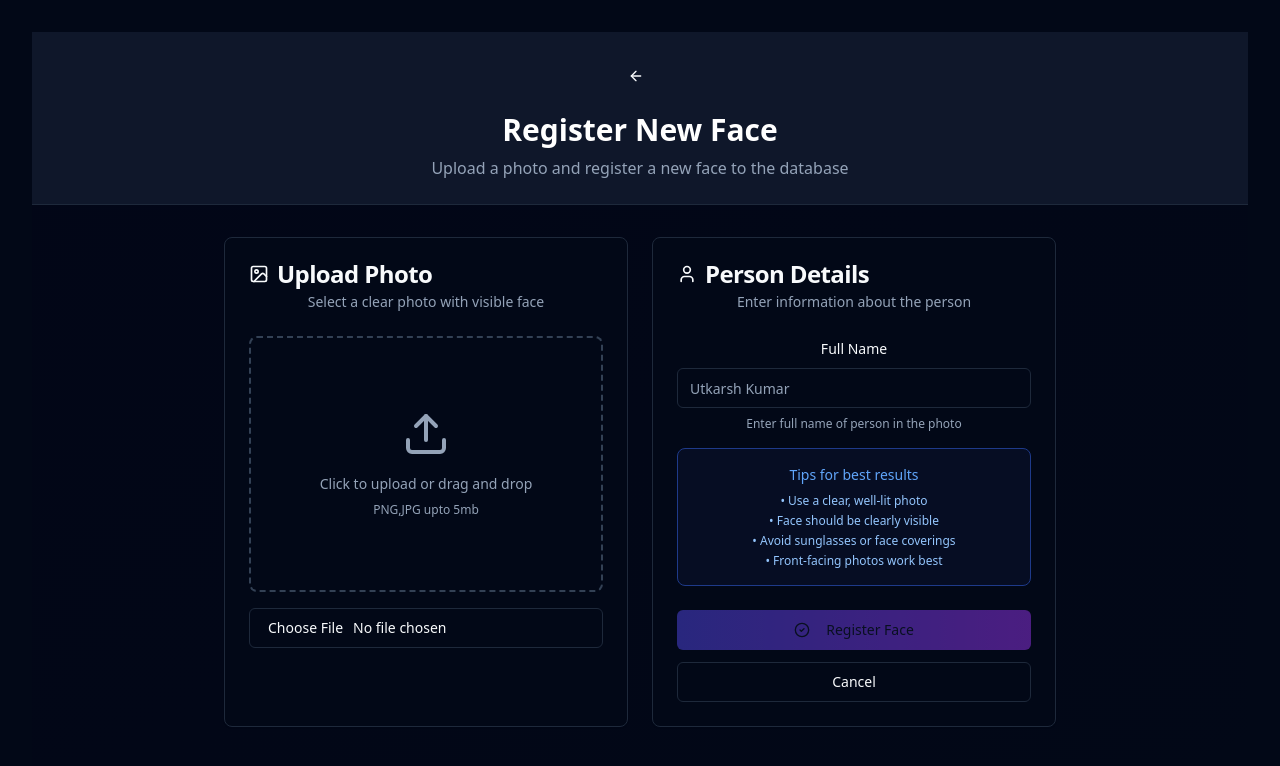
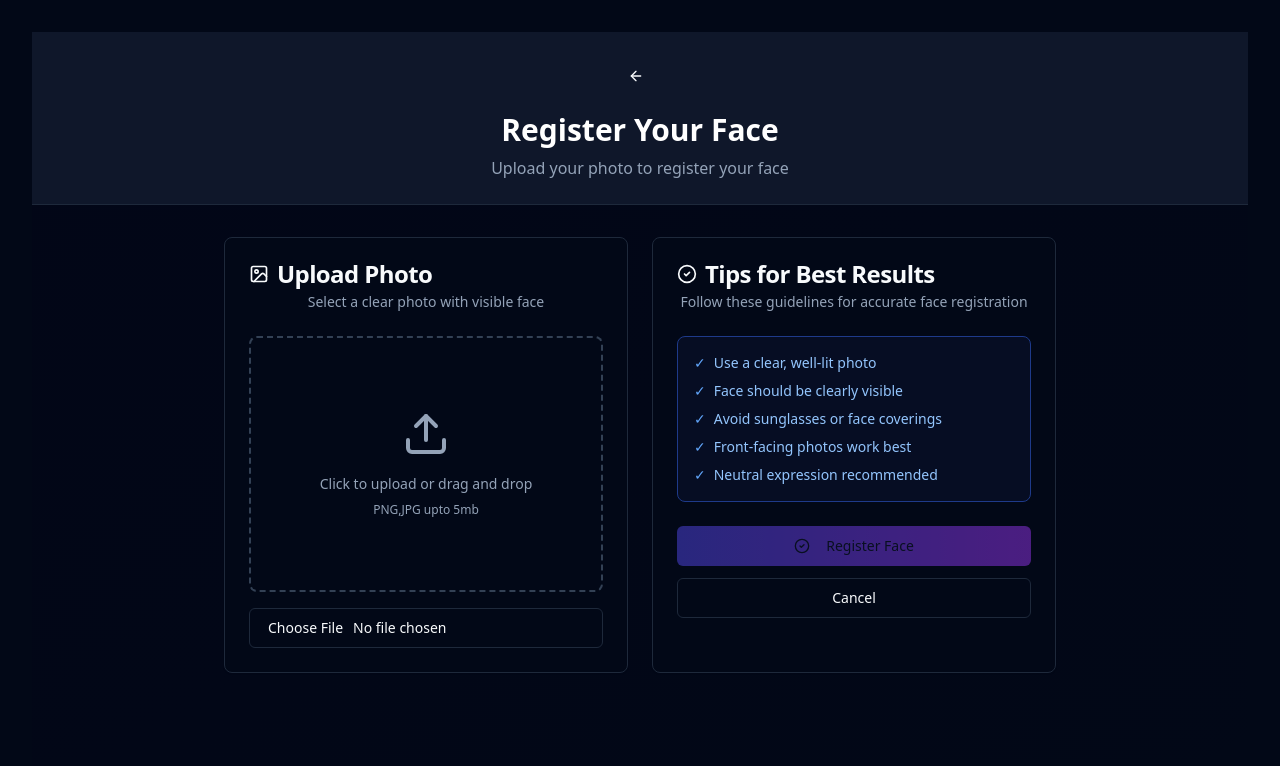
Before and after one commit to utkarshhzz/FaceMatch-, a React app in the folder frontend/: page /register-face in a window 1280 px wide. Shown: the top 766 px of the page. Built offline with nearby package versions, Linux system fonts and the light colour scheme; the HTML template or start-up script is replaced by a standard one.

Commit message:
user_name field removed from frontend as backnd doesnot need it

```diff
--- a/frontend/src/pages/registerFace.jsx
+++ b/frontend/src/pages/registerFace.jsx
@@ -12,7 +12,6 @@ import api from "@/services/api";
 
 export default function RegisterFace() {
     //State variables
-    const [personName,setPersonName]=useState('');
     const [selectedImage,setSelectedImage]=useState(null);
     const [previewUrl,setPreviewUrl]=useState(null);
     const [loading,setLoading]=useState(false);
@@ -53,18 +52,13 @@ export default function RegisterFace() {
             toast.error('Please selec an Image');
             return;
         }
-        if(!personName.trim()) {
-            toast.error('Please enter Person Name');
-            return;
-        }
 
         setLoading(true);
 
         try {
             //Creating formdata to senf files
             const formdata= new FormData();
-            formdata.append('image',selectedImage);
-            formdata.append('person_name',personName);
+            formdata.append('file',selectedImage);
 
             //sending to backend
             const response=await api.post('/faces/register',formdata, {
@@ -74,11 +68,10 @@ export default function RegisterFace() {
             });
 
             toast.success('Face Registered Successfully', {
-                description:`${personName}'s face has been registered.`,
+                description:`Your face has been registered.`,
             });
 
             //reset the form
-            setPersonName('');
             setSelectedImage(null);
             setPreviewUrl(null);
 
@@ -89,7 +82,7 @@ export default function RegisterFace() {
         } catch(error) {
             console.error('Registration failed',error);
             toast.error('Failed to register face', {
-                description:error.response?.data?.message || 'Please try again.',
+                description:error.response?.data?.detail || 'Please try again.',
             });
         } finally {
             setLoading(false);
@@ -100,7 +93,6 @@ export default function RegisterFace() {
     const handleClear= () => {
         setSelectedImage(null);
         setPreviewUrl(null);
-        setPersonName('');
     };
 
     return (
@@ -116,8 +108,8 @@ export default function RegisterFace() {
                     <ArrowLeft className="h-4 w-4 mr-2">Back to Dashboard</ArrowLeft>
                     </Button>
 
-                    <h1 className="text-3xl font-bold text-slate-900 dark:text-white">Register New Face</h1>
-                    <p className="text-slate-600 dark:text-slate-400 mt-2">Upload a photo and register a new face to the database</p>
+                    <h1 className="text-3xl font-bold text-slate-900 dark:text-white">Register Your Face</h1>
+                    <p className="text-slate-600 dark:text-slate-400 mt-2">Upload your photo to register your face</p>
                 </div>
             </div>
 
@@ -184,41 +176,41 @@ export default function RegisterFace() {
                         </CardContent>
                     </Card>
 
-                    {/* right side person details */}
+                    {/* right side tips */}
                     <Card>
                         <CardHeader>
                             <CardTitle className="flex items-center gap-2">
-                                <User className="h-5 w-5"/>
-                                Person Details
+                                <CheckCircle2 className="h-5 w-5"/>
+                                Tips for Best Results
                             </CardTitle>
                             <CardDescription>
-                                Enter information about the person
+                                Follow these guidelines for accurate face registration
                             </CardDescription>
                         </CardHeader>
                         <CardContent className="space-y-4">
-                            {/* person name input  */}
-                            <div className="space-y-2">
-                                <Label htmlFor="fullname">Full Name</Label>
-                                <Input
-                                    id="personName"
-                                    type="text"
-                                    placeholder="Utkarsh Kumar"
-                                    value={personName}
-                                    onChange={(e) => setPersonName(e.target.value)}
-                                    required
-                                />
-                                <p className="text-xs text-muted-foreground">Enter full name of person in the photo</p>
-                            </div>
-
                             {/* info card */}
                             <div className="bg-blue-50 dark:bg-blue-950/20 border border-blue-200 dark:border-blue-900 rounded-lg p-4">
-                            <h4 className="text-sm font-medium text-blue-900 dark:text-blue-400 mb-2">Tips for best results</h4>
-                            <ul className="text-xs text-blue-800 dark:text-blue-300 space-y-1">
-                                <li>• Use a clear, well-lit photo</li>
-                                <li>• Face should be clearly visible</li>
-                                <li>• Avoid sunglasses or face coverings</li>
-                                <li>• Front-facing photos work best</li>
-
+                            <ul className="text-sm text-blue-800 dark:text-blue-300 space-y-2">
+                                <li className="flex items-start gap-2">
+                                    <span className="text-blue-600 dark:text-blue-400">✓</span>
+                                    <span>Use a clear, well-lit photo</span>
+                                </li>
+                                <li className="flex items-start gap-2">
+                                    <span className="text-blue-600 dark:text-blue-400">✓</span>
+                                    <span>Face should be clearly visible</span>
+                                </li>
+                                <li className="flex items-start gap-2">
+                                    <span className="text-blue-600 dark:text-blue-400">✓</span>
+                                    <span>Avoid sunglasses or face coverings</span>
+                                </li>
+                                <li className="flex items-start gap-2">
+                                    <span className="text-blue-600 dark:text-blue-400">✓</span>
+                                    <span>Front-facing photos work best</span>
+                                </li>
+                                <li className="flex items-start gap-2">
+                                    <span className="text-blue-600 dark:text-blue-400">✓</span>
+                                    <span>Neutral expression recommended</span>
+                                </li>
                             </ul>
                             </div>
 
@@ -228,7 +220,7 @@ export default function RegisterFace() {
                             <Button
                             type="submit"
                             className="w-full bg-gradient-to-r from-indigo-600 to-purple-600 hover:from-indigo-700 hover:to-purple-700"
-                            disabled={loading|| !selectedImage || !personName}
+                            disabled={loading|| !selectedImage}
 
                             >
                                {loading? (
```
Also changed, not shown: 1 other file (tests, documents, lock files or other folders).
